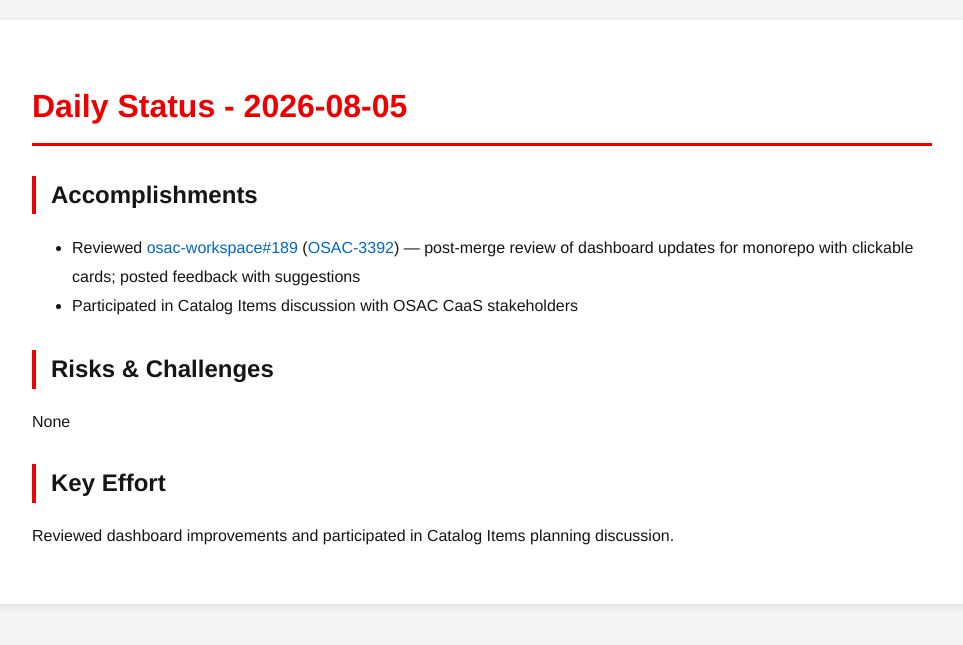
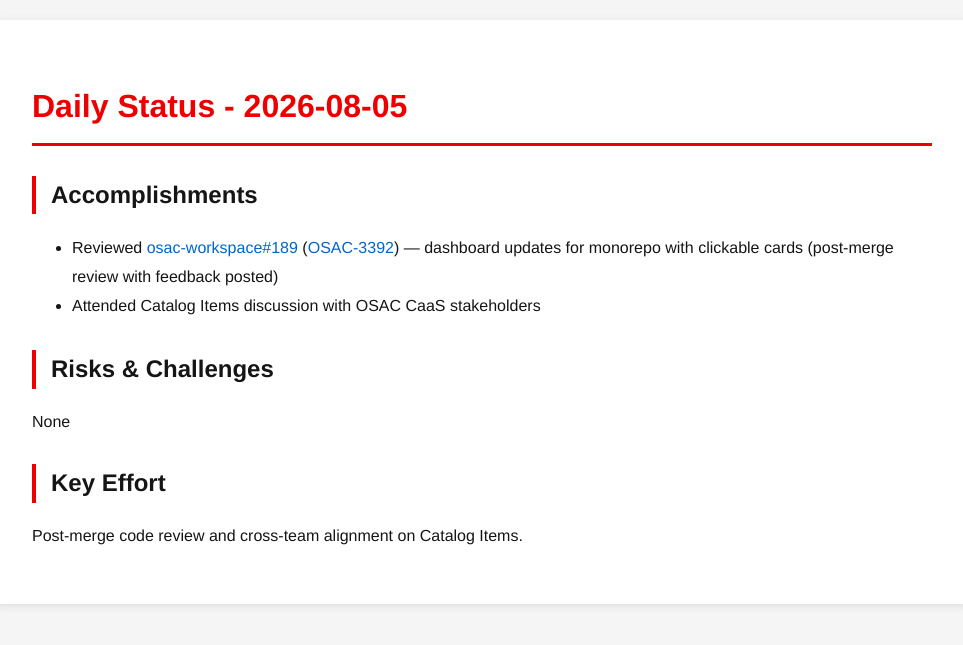
Before and after one commit to tzvatot/daily-status, a Jekyll site: the page built from 2026-08-05.md, in a window 1280 px wide. Shown: the top 645 px of the page, without its empty margins (158-1121 px from the left). Built offline with Jekyll 4.4.1, drawn with Linux system fonts in a browser that asks for light colours.

Commit message:
Daily status update - 2026-08-05

```diff
--- a/2026-08-05.md
+++ b/2026-08-05.md
@@ -7,11 +7,11 @@
 # Daily Status - 2026-08-05
 
 ## Accomplishments
-- Reviewed [osac-workspace#189](https://github.com/osac-project/osac-workspace/pull/189) ([OSAC-3392](https://redhat.atlassian.net/browse/OSAC-3392)) — post-merge review of dashboard updates for monorepo with clickable cards; posted feedback with suggestions
-- Participated in Catalog Items discussion with OSAC CaaS stakeholders
+- Reviewed [osac-workspace#189](https://github.com/osac-project/osac-workspace/pull/189) ([OSAC-3392](https://redhat.atlassian.net/browse/OSAC-3392)) — dashboard updates for monorepo with clickable cards (post-merge review with feedback posted)
+- Attended Catalog Items discussion with OSAC CaaS stakeholders
 
 ## Risks & Challenges
 None
 
 ## Key Effort
-Reviewed dashboard improvements and participated in Catalog Items planning discussion.
+Post-merge code review and cross-team alignment on Catalog Items.
```
